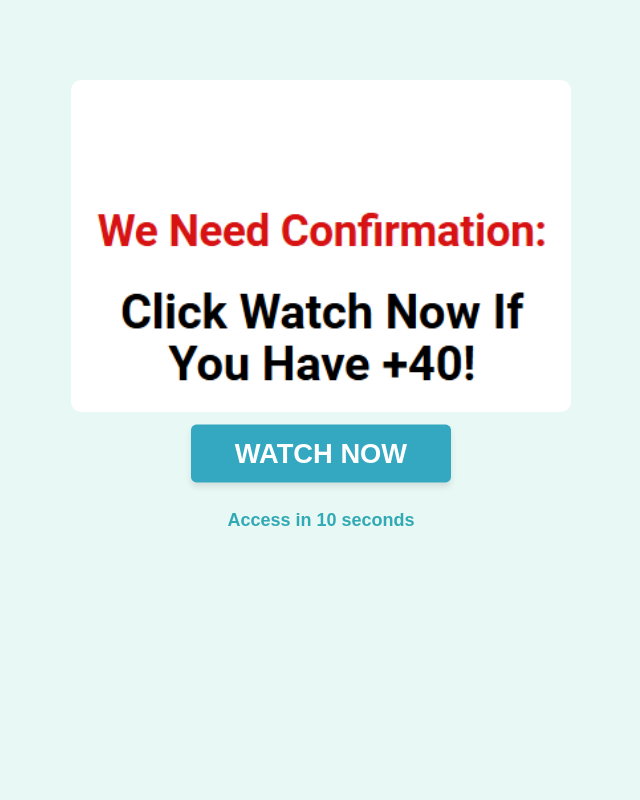
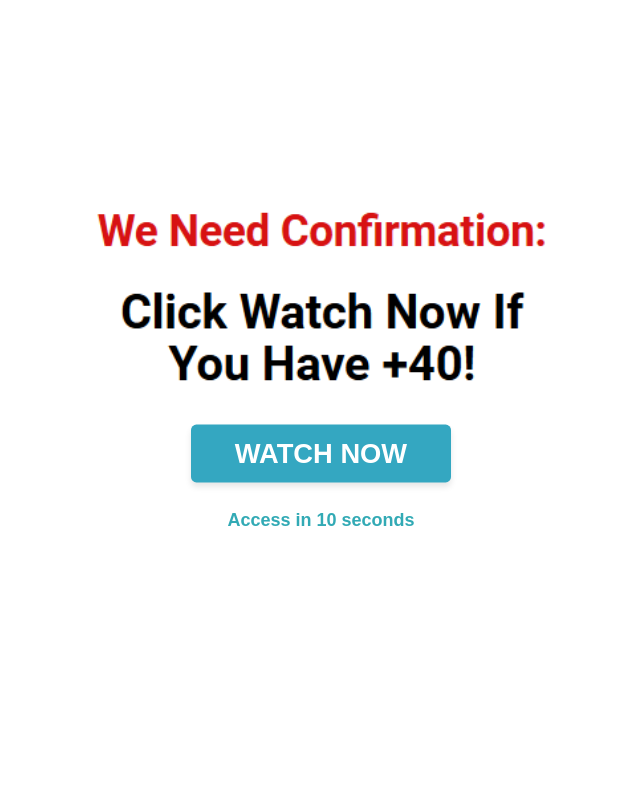
Before and after one commit to pedrohfcampos/acc05.theman-health.com, a plain HTML site: page index.html in a window 1280 px wide. Shown: the top 800 px of the page, without its empty margins (319-959 px from the left). Drawn offline with Linux system fonts and the light colour scheme.

Commit message:
Update index.html

```diff
--- a/index.html
+++ b/index.html
@@ -12,7 +12,7 @@
         min-height: 100vh;
         display: flex;
         flex-direction: column;
-        background-color: #E8F8F5; /* A fresh mint background for a soothing feel */
+        background-color: #FFF; /* A fresh mint background for a soothing feel */
         font-family: 'Arial', sans-serif;
       }
 
```
